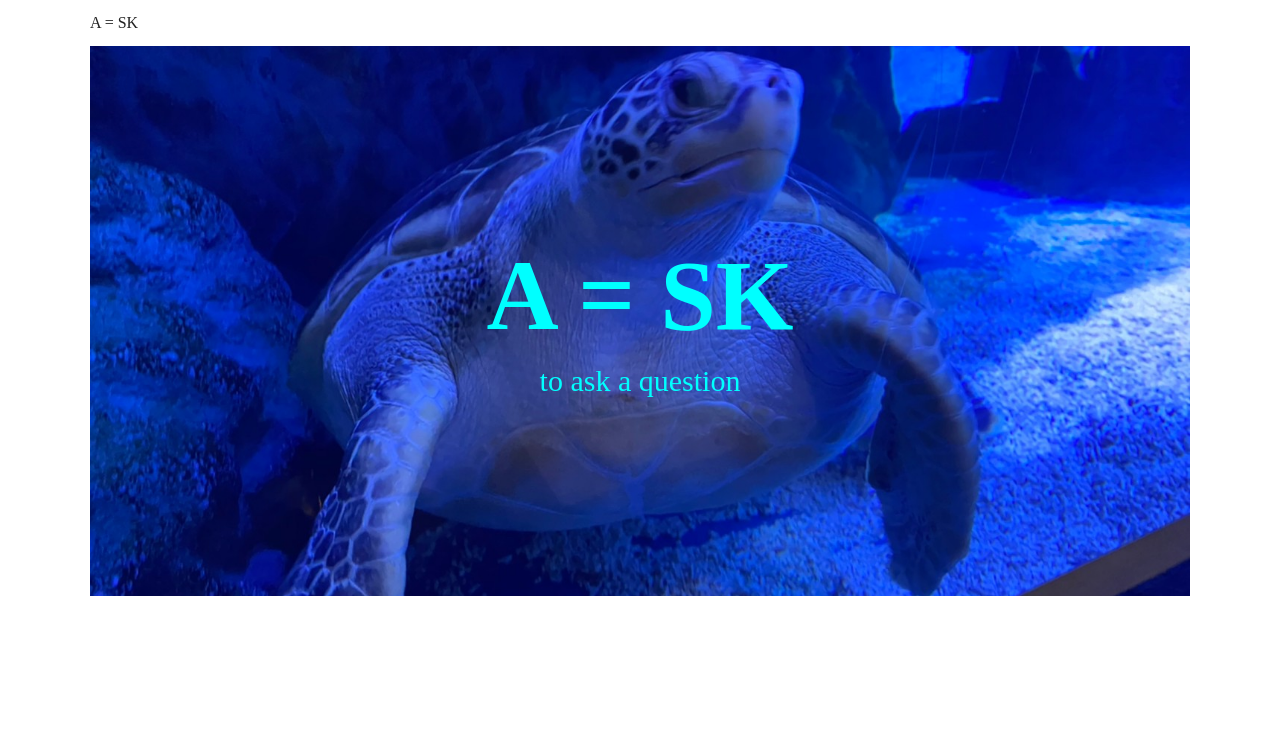
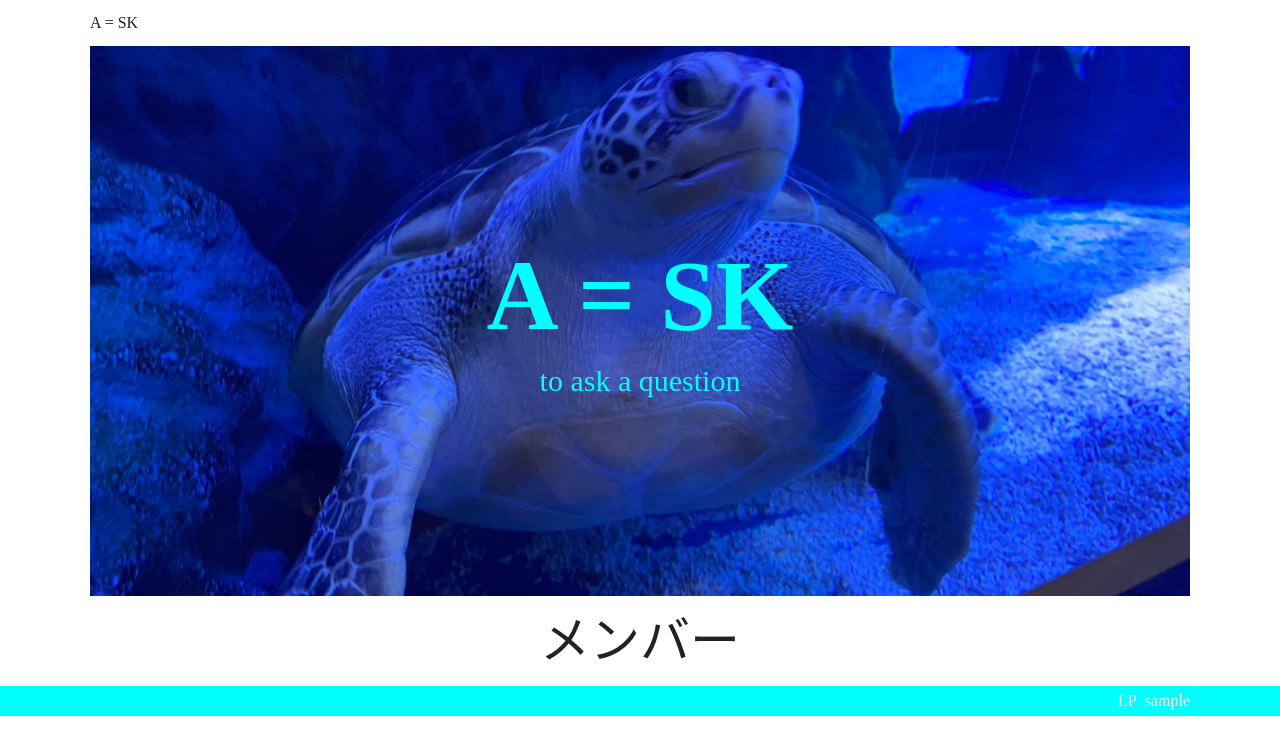
Before and after one commit to nesskind/LP_sample, a plain HTML site: page index.html in a window 1280 px wide. Drawn offline with nearby package versions, Linux system fonts and the light colour scheme; files whose address does not match are found by name.

Commit message:
footer完成

```diff
--- a/css/style.css
+++ b/css/style.css
@@ -44,3 +44,29 @@
   font-size: 30px;
   margin-top: 20px;
 }
+
+.member-inner {
+  padding: 20px 0;
+}
+
+.member-title {
+  font-size: 50px;
+}
+
+
+
+
+
+
+
+
+
+/* -------footer-------- */
+.footer-inner {
+  padding: 7px 0;
+  text-align: end;
+}
+
+.footer-text {
+  color: #f2f2f2;
+}
--- a/index.html
+++ b/index.html
@@ -30,12 +30,18 @@
         <div class="inner"></div>
       </article>
       <section>
-        <div class="inner"></div>
+        <div class="member">
+          <div class="inner member-inner">
+            <h2 class="member-title text-center">メンバー</h2>
+          </div>
+        </div>
       </section>
       <nav></nav>
     </main>
-    <footer class="footer">
-      <div class="inner footer-inner"></div>
+    <footer class="footer back-theme-color">
+      <div class="inner footer-inner">
+        <p class="footer-text">LP_sample</p>
+      </div>
     </footer>
   </div>
   <script
@@ -46,7 +52,7 @@
   <script>
     $(function() {
       $('.bg-slider').bgSwitcher({
-        images: ['/Users/kawasoeshota/Documents/LP_sample/img/od86f936c323de5ae2c6e8c212a7ac2ee_4620693218552598574_210103_2.jpg','/Users/kawasoeshota/Documents/LP_sample/img/od86f936c323de5ae2c6e8c212a7ac2ee_4620693218552598574_210103_4.jpg','/Users/kawasoeshota/Documents/LP_sample/img/od86f936c323de5ae2c6e8c212a7ac2ee_4620693218552598574_210103.jpg','/Users/kawasoeshota/Documents/LP_sample/img/20210103_210103.jpg'], // 切替背景画像を指定
+        images: ['file:///C:/Users/user/Documents/LP_sample/img/od86f936c323de5ae2c6e8c212a7ac2ee_4620693218552598574_210103_2.jpg','file:///C:/Users/user/Documents/LP_sample/img/od86f936c323de5ae2c6e8c212a7ac2ee_4620693218552598574_210103_4.jpg','file:///C:/Users/user/Documents/LP_sample/img/od86f936c323de5ae2c6e8c212a7ac2ee_4620693218552598574_210103.jpg','file:///C:/Users/user/Documents/LP_sample/img/20210103_210103.jpg'], // 切替背景画像を指定
 	      interval: 3000, // 背景画像を切り替える間隔を指定 3000=3秒
         loop: true, // 切り替えを繰り返すか指定 true=繰り返す　false=繰り返さない
         shuffle: false, // 背景画像の順番をシャッフルするか指定 true=する　false=しない
```
